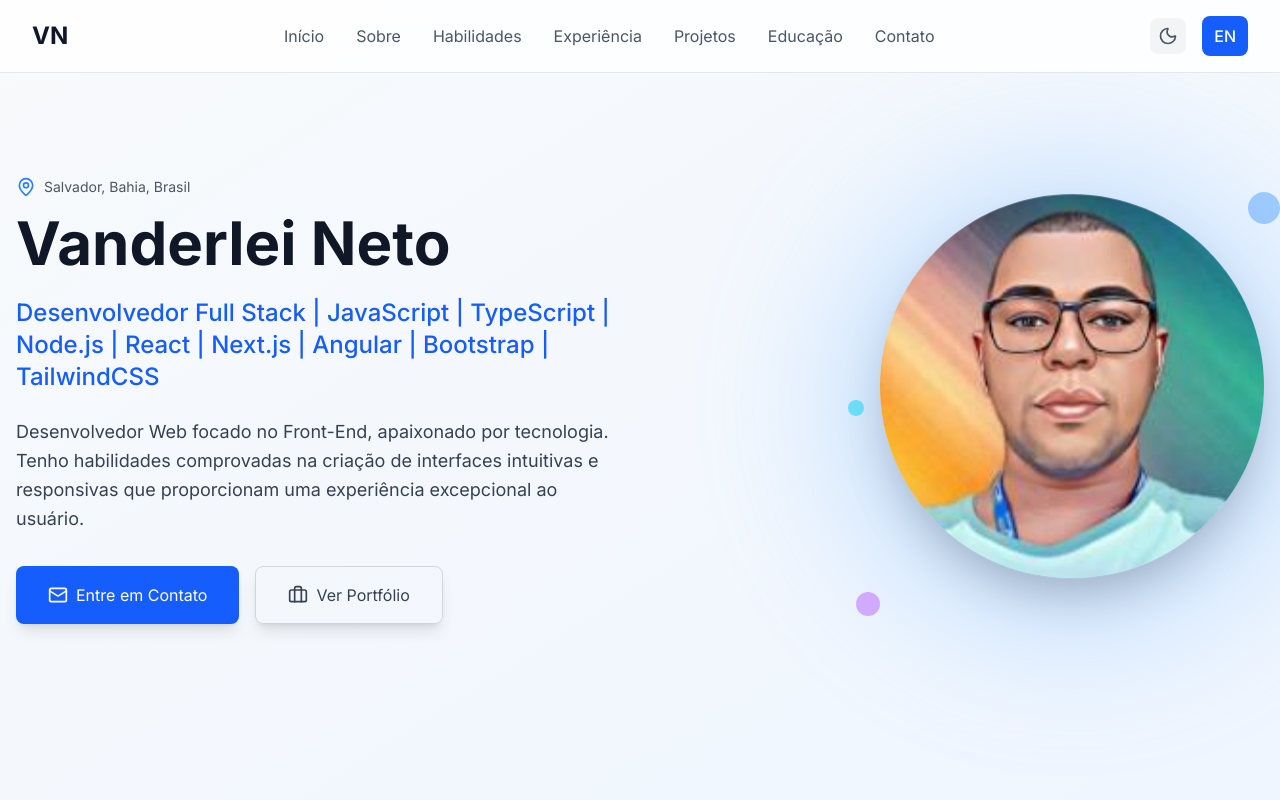
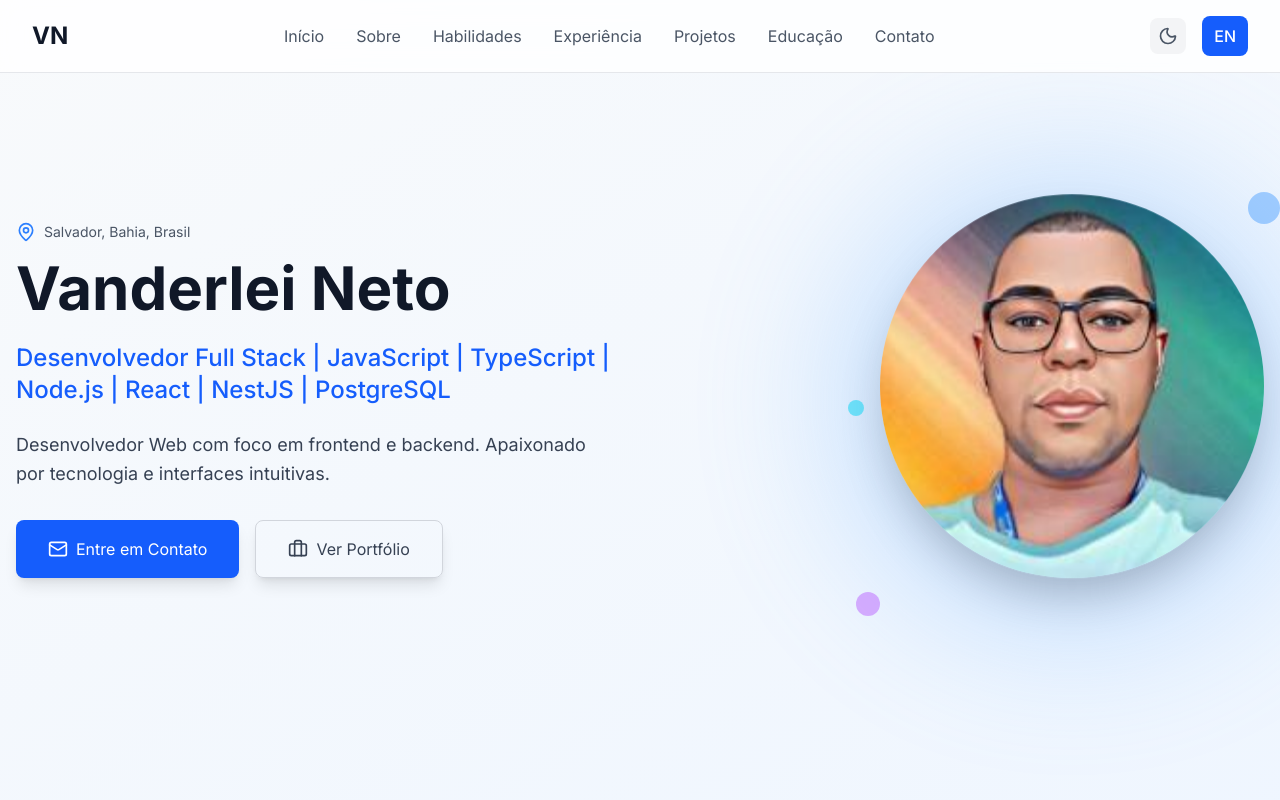
Before and after one commit to josevanderleineto/my-portfolio, a Next.js app: page / in a window 1280 px wide. Shown: the top 800 px of the page. Built offline with nearby package versions, Linux system fonts and the light colour scheme.

Commit message:
Adiciando projeto

```diff
--- a/src/contexts/AppContext.tsx
+++ b/src/contexts/AppContext.tsx
@@ -1,6 +1,6 @@
  'use client';
 
- import React, { createContext, useContext, useState, useEffect } from 'react';
+import React, { createContext, useContext, useState, useEffect } from 'react';
 
 // Tipos TypeScript
 interface Project {
@@ -14,7 +14,9 @@ interface Project {
 
 interface Translations {
   nav: {
+    home: string;
     about: string;
+    skills: string;
     experience: string;
     projects: string;
     education: string;
@@ -104,7 +106,9 @@ interface ThemeContextType {
 const LanguageContext = createContext<LanguageContextType | undefined>(undefined);
 const ThemeContext = createContext<ThemeContextType | undefined>(undefined);
 
-// Traduções
+// -----------------------------------------------------
+// TRADUÇÕES COMPLETAS
+// -----------------------------------------------------
 const translations = {
   pt: {
     nav: {
@@ -118,16 +122,19 @@ const translations = {
     },
     hero: {
       title: 'Vanderlei Neto',
-      subtitle: 'Desenvolvedor Full Stack | JavaScript | TypeScript | Node.js | React | Next.js | Angular | Bootstrap | TailwindCSS',
+      subtitle:
+        'Desenvolvedor Full Stack | JavaScript | TypeScript | Node.js | React | NestJS | PostgreSQL',
       location: 'Salvador, Bahia, Brasil',
-      description: 'Desenvolvedor Web focado no Front-End, apaixonado por tecnologia. Tenho habilidades comprovadas na criação de interfaces intuitivas e responsivas que proporcionam uma experiência excepcional ao usuário.',
+      description:
+        'Desenvolvedor Web com foco em frontend e backend. Apaixonado por tecnologia e interfaces intuitivas.',
       contactBtn: 'Entre em Contato',
       portfolioBtn: 'Ver Portfólio'
     },
     about: {
       title: 'Sobre Mim',
-      description: 'Sou um Desenvolvedor Web com foco dedicado em Front-End, apaixonado por tecnologia e interfaces intuitivas. Tenho habilidades comprovadas na criação de experiências digitais modernas, acessíveis e responsivas, utilizando tecnologias como JavaScript, TypeScript, React, Angular, Bootstrap, TailwindCSS, HTML5 e CSS3.',
-      freelancer: 'Atualmente curso Biblioteconomia e Documentação na Universidade Federal da Bahia (UFBA) e atuo como Assistente de Biblioteca na UniFTC, onde combino minhas habilidades técnicas e acadêmicas para oferecer um suporte completo aos usuários. Como freelancer, desenvolvo soluções personalizadas que aliam design funcional e acessível a um código de alta qualidade.',
+      description:
+        'Desenvolvedor web com foco em criação de interfaces e APIs modernas.',
+      freelancer: 'Atualmente curso Biblioteconomia na UFBA e trabalho como assistente de biblioteca.',
       languages: 'Idiomas'
     },
     skills: {
@@ -136,35 +143,47 @@ const translations = {
         'JavaScript',
         'TypeScript',
         'React',
-        'Angular',
-        'Bootstrap',
+        'Next.js',
+        'NestJS',
+        'Node.js',
+        'PostgreSQL',
         'TailwindCSS',
         'HTML5',
-        'CSS3',
-        'Node.js'
+        'CSS3'
       ]
     },
     experience: {
       title: 'Experiência Profissional',
       current: 'Atual',
       libraryAssistant: 'Assistente de Biblioteca',
-      libraryDescription: 'Assistente de Biblioteca na UniFTC, onde combino habilidades de tecnologia e biblioteconomia para fornecer suporte abrangente aos usuários. Trabalho com sistemas como Pergamum, Minha Biblioteca, Service Desk e Repositório Institucional.',
+      libraryDescription:
+        'Atuação com sistemas de gestão e suporte a usuários.',
       scholarship: 'Bolsista de Pesquisa',
-      scholarshipDescription: 'Práticas de leitura com crianças em comunidades quilombolas, projeto de pesquisa promovido pelo programa Sankofa e vinculado ao grupo BiblioQuilombola.'
+      scholarshipDescription:
+        'Projeto de incentivo à leitura em comunidades quilombolas.'
     },
     projects: {
       title: 'Projetos Web',
-      description: 'Alguns dos projetos que desenvolvi utilizando tecnologias modernas',
+      description: 'Projetos desenvolvidos com tecnologias modernas.',
       viewProject: 'Ver Projeto',
       viewCode: 'Ver Código',
       projectList: [
         {
           title: 'Projeto Autorretrato',
-          description: 'Desenvolvi o site do Projeto Autorretrato, iniciativa real da Rede Quilombola Eparrei.',
+          description: 'Projeto para a Rede Eperrei: laboratório de fotografia com jovens quilombolas, feito em React e Styled Components.',
           technologies: ['React', 'Styled Components'],
           image: '/capa_autorretrato.webp',
-          liveUrl: '#',
-          codeUrl: '#'
+          liveUrl: 'https://eparreiautorretrato.com.br/',
+          codeUrl: 'https://github.com/autoretaro/autorretrato-lab'
+        },
+
+        {
+          title: 'Tudo na Tela',
+          description: 'Projeto fullstack: catálogo de filmes com frontend, backend, API própria e banco PostgreSQL. Solução completa e integrada.',
+          technologies: ['NestJS', 'PostgreSQL', 'TypeScript', ],
+          image: '/capa-tudo-na-tela.svg',
+          liveUrl: 'https://www.tudonatela.com/',
+          codeUrl: 'https://github.com/josevanderleineto/tudo_na_tela'
         }
       ]
     },
@@ -174,16 +193,15 @@ const translations = {
       university: 'UFBA - Universidade Federal da Bahia',
       certifications: 'Certificações',
       certs: [
-        'Fundamentos do Angular Framework',
-        'React: Hooks, Contextos e boas práticas',
-        'HTML e CSS: ambientes de desenvolvimento, estrutura de arquivos e tags',
-        'JavaScript e HTML: pratique lógica com desenhos, animações e um jogo',
-        'React: abstraindo seu CSS com Styled Components'
+        'Fundamentos de Angular',
+        'React Hooks e Styled Components',
+        'HTML e CSS básicos',
+        'JavaScript e lógica de programação'
       ]
     },
     contact: {
       title: 'Entre em Contato',
-      description: 'Estou sempre aberto a novas oportunidades e projetos interessantes. Vamos conversar!',
+      description: 'Sempre aberto a novas oportunidades.',
       phone: 'Telefone',
       email: 'E-mail',
       linkedin: 'LinkedIn',
@@ -194,21 +212,25 @@ const translations = {
         name: 'Nome',
         namePlaceholder: 'Seu nome completo',
         email: 'E-mail',
-        emailPlaceholder: 'seu@email.com',
+        emailPlaceholder: 'email@exemplo.com',
         subject: 'Assunto',
         subjectPlaceholder: 'Assunto da mensagem',
         message: 'Mensagem',
-        messagePlaceholder: 'Escreva sua mensagem aqui...',
+        messagePlaceholder: 'Escreva sua mensagem...',
         send: 'Enviar Mensagem',
         sending: 'Enviando...',
         success: 'Mensagem enviada com sucesso!',
-        error: 'Erro ao enviar mensagem. Tente novamente.'
+        error: 'Erro ao enviar mensagem.'
       }
     },
     footer: {
       rights: 'Todos os direitos reservados.'
     }
   },
+
+  // -----------------------------------------------------
+  // INGLÊS
+  // -----------------------------------------------------
   en: {
     nav: {
       home: 'Home',
@@ -221,16 +243,18 @@ const translations = {
     },
     hero: {
       title: 'Vanderlei Neto',
-      subtitle: 'Full Stack Developer | JavaScript | TypeScript | Node.js | React | Next.js | Angular | Bootstrap | TailwindCSS',
+      subtitle:
+        'Full Stack Developer | JavaScript | TypeScript | Node.js | React | NestJS | PostgreSQL',
       location: 'Salvador, Bahia, Brazil',
-      description: 'Front-End Web Developer passionate about technology. I specialize in building intuitive and responsive interfaces that provide an exceptional user experience.',
+      description:
+        'Web Developer focused on building interfaces and APIs.',
       contactBtn: 'Get in Touch',
       portfolioBtn: 'View Portfolio'
     },
     about: {
       title: 'About Me',
-      description: 'I’m a Web Developer focused on Front-End, passionate about technology and intuitive interfaces. I have proven skills in building modern, accessible, and responsive digital experiences using technologies such as JavaScript, TypeScript, React, Angular, Bootstrap, TailwindCSS, HTML5, and CSS3.',
-      freelancer: 'I’m currently pursuing a degree in Library Science and Documentation at the Federal University of Bahia (UFBA) and working as a Library Assistant at UniFTC, where I combine my technical and academic skills to provide comprehensive user support. As a freelancer, I deliver customized solutions that blend functional design with high-quality code.',
+      description: 'Fullstack project: movie catalog with frontend, backend, custom API, and PostgreSQL. Complete and integrated solution.',
+      freelancer: 'Currently studying Library Science and working as a library assistant.',
       languages: 'Languages'
     },
     skills: {
@@ -239,35 +263,46 @@ const translations = {
         'JavaScript',
         'TypeScript',
         'React',
-        'Angular',
-        'Bootstrap',
+        'Next.js',
+        'NestJS',
+        'Node.js',
+        'PostgreSQL',
         'TailwindCSS',
         'HTML5',
-        'CSS3',
-        'Node.js'
+        'CSS3'
       ]
     },
     experience: {
       title: 'Professional Experience',
       current: 'Present',
       libraryAssistant: 'Library Assistant',
-      libraryDescription: 'Library Assistant at UniFTC, where I combine technology and library science skills to provide comprehensive user support. I work with systems like Pergamum, Minha Biblioteca, Service Desk, and Institutional Repository.',
-      scholarship: 'Research Scholarship Holder',
-      scholarshipDescription: 'Reading practices with children in quilombola communities, a research project promoted by the Sankofa program and linked to the BiblioQuilombola group.'
+      libraryDescription: 'Work with management systems and user support.',
+      scholarship: 'Research Scholarship',
+      scholarshipDescription:
+        'Reading project for quilombola communities.'
     },
     projects: {
       title: 'Web Projects',
-      description: 'Some of the projects I\'ve developed using modern technologies',
+      description: 'Projects developed using modern technologies.',
       viewProject: 'View Project',
       viewCode: 'View Code',
       projectList: [
         {
           title: 'Autorretrato Project',
-          description: 'I developed the website for the Autorretrato Project, a real initiative by the Quilombola Development Network Eparrei.',
+          description: 'Project for the Eperrei Network: a photography lab with quilombola youth, built with React and Styled Components.',
           technologies: ['React', 'Styled Components'],
           image: '/capa_autorretrato.webp',
-          liveUrl: '#',
-          codeUrl: '#'
+          liveUrl: 'https://eparreiautorretrato.com.br/',
+          codeUrl: 'https://github.com/autoretaro/autorretrato-lab'
+        },
+
+        {
+          title: 'Tudo na Tela',
+          description: 'Fullstack project developed for a client: a complete movie catalog system with frontend, backend, a custom API, and a PostgreSQL database',
+          technologies: ['NestJS', 'PostgreSQL', 'TypeScript'],
+          image: '/capa-tudo-na-tela.svg',
+          liveUrl: 'https://www.tudonatela.com/',
+          codeUrl: 'https://github.com/josevanderleineto/tudo_na_tela'
         }
       ]
     },
@@ -277,16 +312,15 @@ const translations = {
       university: 'UFBA - Federal University of Bahia',
       certifications: 'Certifications',
       certs: [
-        'Angular Framework Fundamentals',
-        'React: Hooks, Contexts and best practices',
-        'HTML and CSS: development environments, file structure and tags',
-        'JavaScript and HTML: practice logic with drawings, animations and a game',
-        'React: abstracting your CSS with Styled Components'
+        'Angular Fundamentals',
+        'React Hooks & Styled Components',
+        'HTML and CSS basics',
+        'JavaScript and logic'
       ]
     },
     contact: {
       title: 'Get in Touch',
-      description: 'I\'m always open to new opportunities and interesting projects. Let\'s talk!',
+      description: 'Always open to new opportunities.',
       phone: 'Phone',
       email: 'Email',
       linkedin: 'LinkedIn',
@@ -295,17 +329,17 @@ const translations = {
       form: {
         title: 'Send a Message',
         name: 'Name',
-        namePlaceholder: 'Your full name',
+        namePlaceholder: 'Full name',
         email: 'Email',
-        emailPlaceholder: 'your@email.com',
+        emailPlaceholder: 'email@example.com',
         subject: 'Subject',
         subjectPlaceholder: 'Message subject',
         message: 'Message',
-        messagePlaceholder: 'Write your message here...',
+        messagePlaceholder: 'Write your message...',
         send: 'Send Message',
         sending: 'Sending...',
-        success: 'Message sent successfully!',
-        error: 'Error sending message. Please try again.'
+        success: 'Message successfully sent!',
+        error: 'Error sending message.'
       }
     },
     footer: {
@@ -314,13 +348,15 @@ const translations = {
   }
 };
 
-// Provider
+// -----------------------------------------------------
+// PROVIDER
+// -----------------------------------------------------
 export function AppProvider({ children }: { children: React.ReactNode }) {
   const [language, setLanguage] = useState<'pt' | 'en'>('pt');
   const [darkMode, setDarkMode] = useState(false);
 
-  const toggleLanguage = () => setLanguage(language === 'pt' ? 'en' : 'pt');
-  const toggleTheme = () => setDarkMode(!darkMode);
+  const toggleLanguage = () => setLanguage(prev => (prev === 'pt' ? 'en' : 'pt'));
+  const toggleTheme = () => setDarkMode(prev => !prev);
 
   const t = translations[language];
 
@@ -340,12 +376,12 @@ export function AppProvider({ children }: { children: React.ReactNode }) {
 // Hooks
 export function useLanguage() {
   const context = useContext(LanguageContext);
-  if (!context) throw new Error('useLanguage must be used within AppProvider');
+  if (!context) throw new Error('useLanguage must be used inside AppProvider');
   return context;
 }
 
 export function useTheme() {
   const context = useContext(ThemeContext);
-  if (!context) throw new Error('useTheme must be used within AppProvider');
+  if (!context) throw new Error('useTheme must be used inside AppProvider');
   return context;
 }
```
Also changed, not shown: src/components/sections/ProjectsSection.tsx (+11 -2 lines), 1 other file (tests, documents, lock files or other folders).
